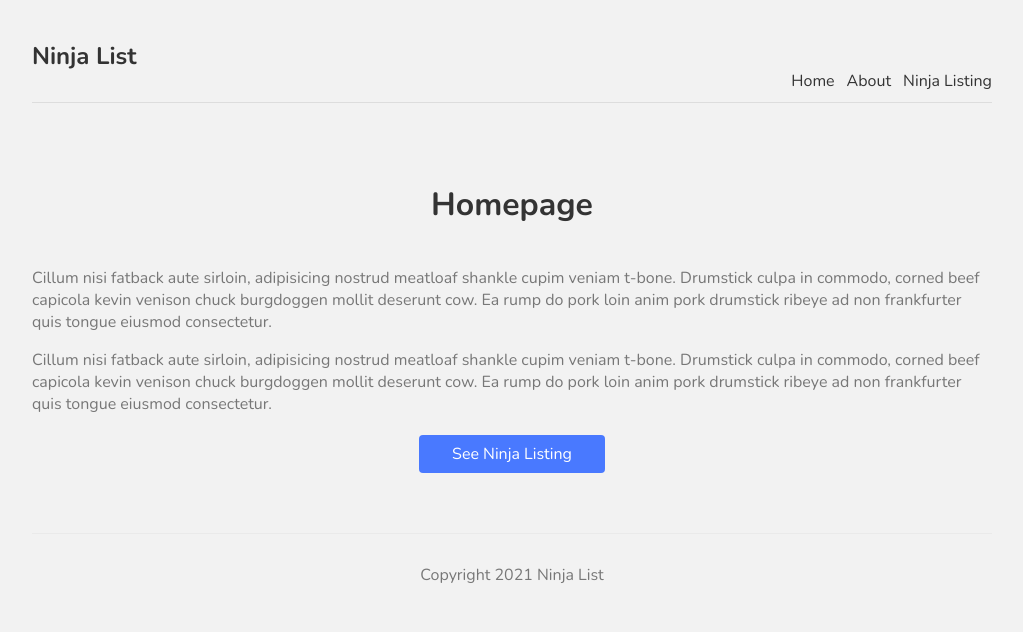
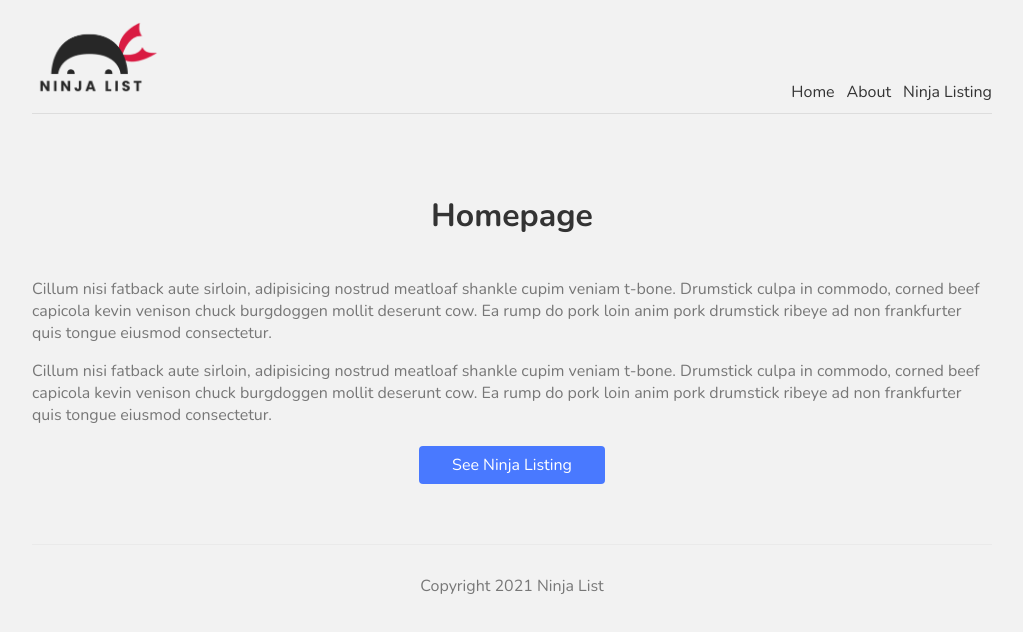
Before and after one commit to wildapt01/ninjalist, a Next.js app: page / in a window 1280 px wide. Shown: the top 632 px of the page, without its empty margins (128-1151 px from the left). Built offline with nearby package versions, Linux system fonts and the light colour scheme.

Commit message:
added logo image

```diff
--- a/comps/Navbar.js
+++ b/comps/Navbar.js
@@ -1,10 +1,11 @@
 import Link from "next/link";
+import Image from "next/image";
 
 const Navbar = () => {
   return (
     <nav>
       <div className="logo">
-        <h1>Ninja List</h1>
+        <Image src="/logo.png" width={128} height={77} />
       </div>
       <Link href="/">
         <a>Home</a>
```
Also changed, not shown: public/logo.png (added), public/vercel.svg (deleted).
